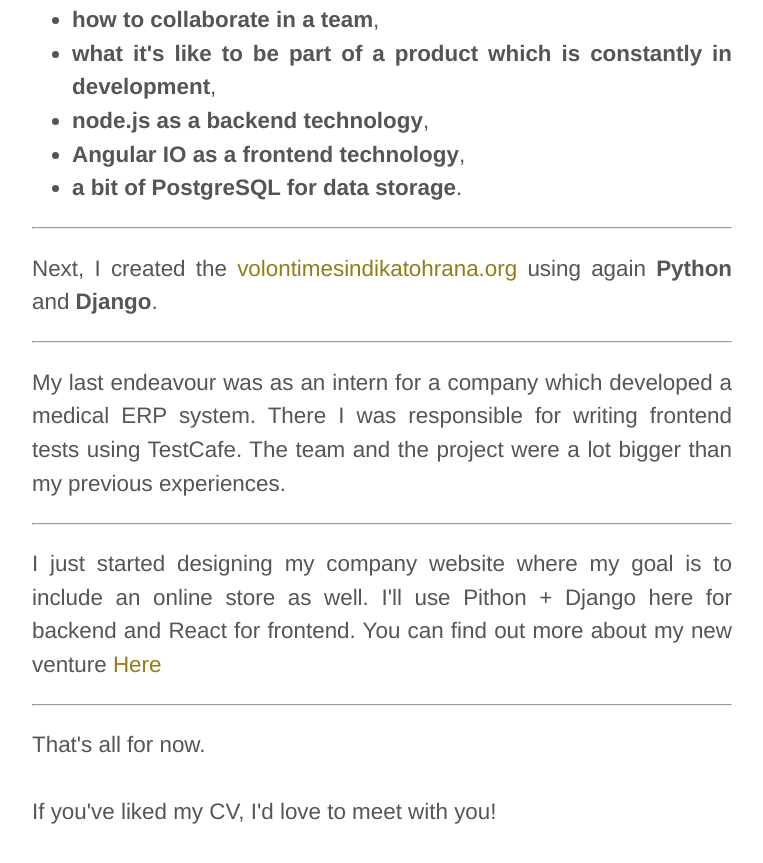
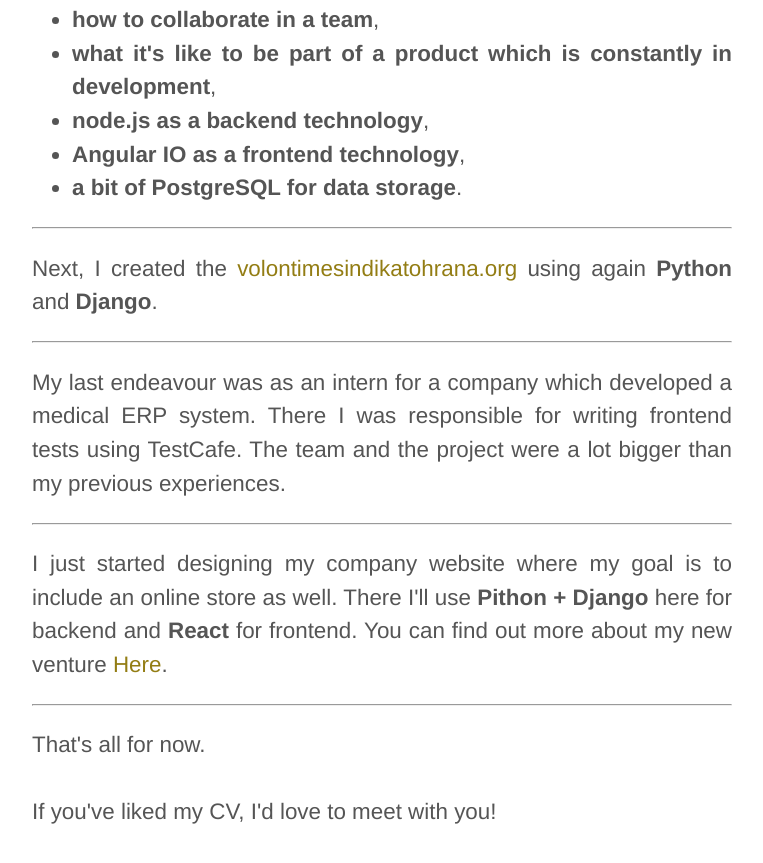
Before and after one commit to scallopy/scallopy.github.io, a plain HTML site: page index.html in a window 1280 px wide. Shown: the part 1068-1931 px from the top of the page, without its empty margins (258-1021 px from the left). Drawn offline with Linux system fonts and the light colour scheme.

Commit message:
Last commit

```diff
--- a/index.html
+++ b/index.html
@@ -59,7 +59,7 @@
     <hr />
 
     <p>
-    I just started designing my company website where my goal is to include an online store as well. I'll use Pithon + Django here for backend and React for frontend. You can find out more about my new venture <a href="https://github.com/scallopy/GR">Here</a>
+    I just started designing my company website where my goal is to include an online store as well. There I'll use <strong>Pithon + Django</strong> here for backend and <strong>React</strong> for frontend. You can find out more about my new venture <a href="https://github.com/scallopy/GR">Here</a>.
     </p>
 
     <hr />
```
